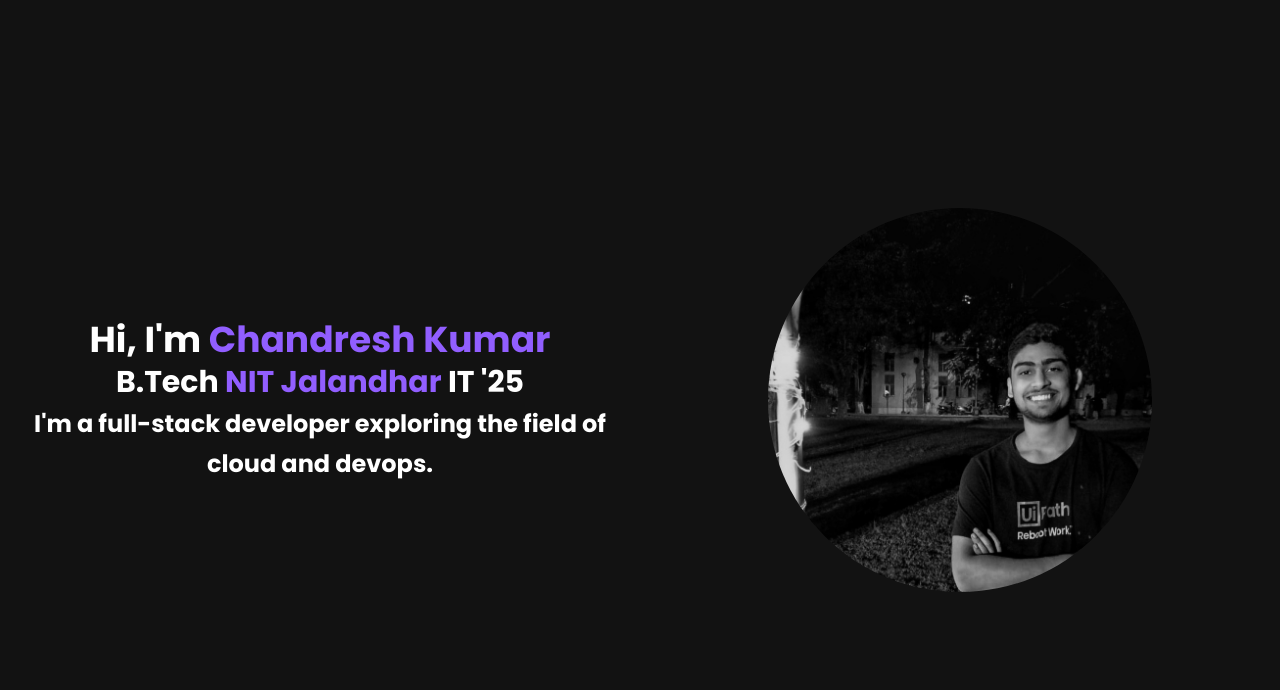
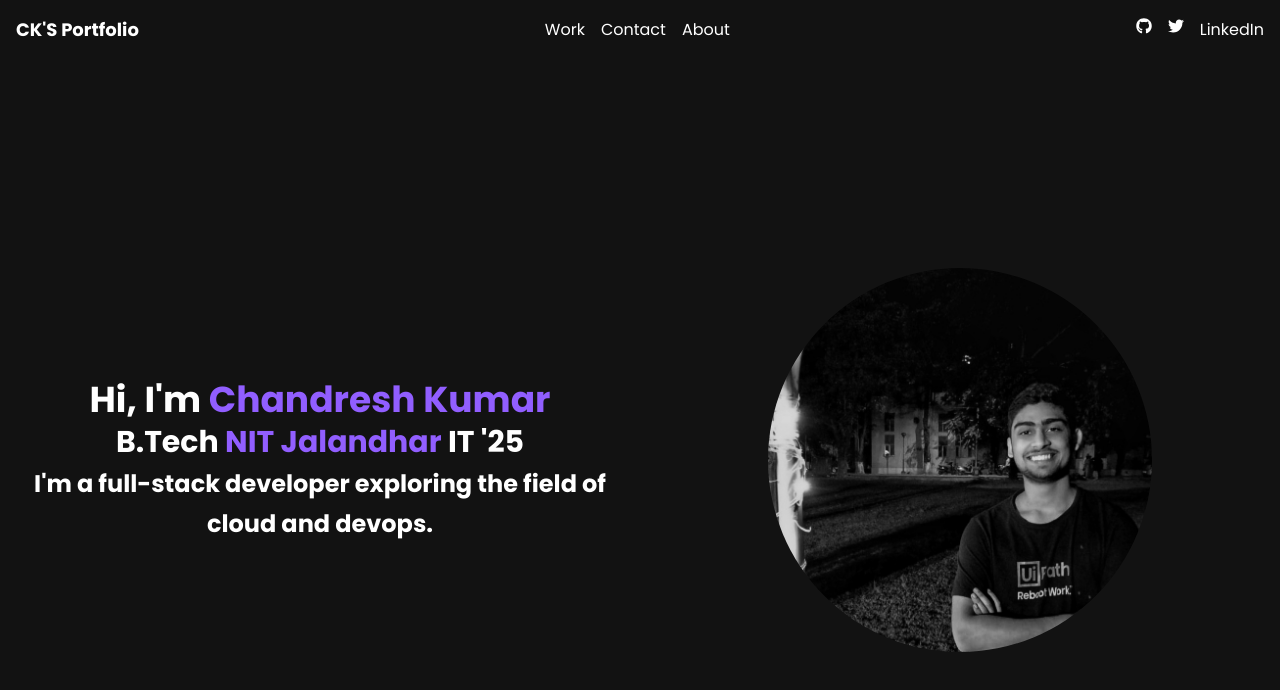
Before and after one commit to eht-ck/portfolio, a React (Create React App) app: page / in a window 1280 px wide. Shown: the top 690 px of the page. Built offline with nearby package versions, Linux system fonts and the light colour scheme.

Commit message:
Added navbar

```diff
--- a/package.json
+++ b/package.json
@@ -8,6 +8,7 @@
     "@testing-library/user-event": "^13.5.0",
     "react": "^18.2.0",
     "react-dom": "^18.2.0",
+    "react-icons": "^4.12.0",
     "react-scripts": "5.0.1",
     "web-vitals": "^2.1.4"
   },
--- a/src/App.js
+++ b/src/App.js
@@ -1,10 +1,15 @@
 import "./App.css";
 import Hero from "./components/hero";
+import Navbar from "./components/navbar";
+
 function App() {
-  return (<div>
-  <Hero/>
+  return (
+    <div>
+      <Navbar/>
 
-  </div>);
+       <Hero />
+    </div>
+  );
 }
 
 export default App;
--- /dev/null
+++ b/src/components/navbar.js
@@ -0,0 +1,28 @@
+import React from "react";
+import { FaGithub, FaTwitter } from "react-icons/fa";
+
+const Navbar = () => {
+  return (
+    <nav className=" p-4">
+      <div className="container mx-auto flex items-center justify-between">
+        <div className="text-white font-bold text-lg">CK'S Portfolio</div>
+
+        {/* Navigation Links */}
+        <div className="space-x-4">
+          <a href="#" className="text-white hover:text-gray-300">Work</a>
+          <a href="#" className="text-white hover:text-gray-300">Contact</a>
+          <a href="#" className="text-white hover:text-gray-300">About</a>
+        </div>
+
+        {/* Social Media Icons */}
+        <div className="flex space-x-4">
+          <a href="#" className="text-white hover:text-gray-300"><FaGithub /></a>
+          <a href="#" className="text-white hover:text-gray-300"><FaTwitter /></a>
+          <a href="#" className="text-white hover:text-gray-300">LinkedIn</a>
+        </div>
+      </div>
+    </nav>
+  );
+};
+
+export default Navbar;
```
Also changed, not shown: 1 other file (tests, documents, lock files or other folders).
